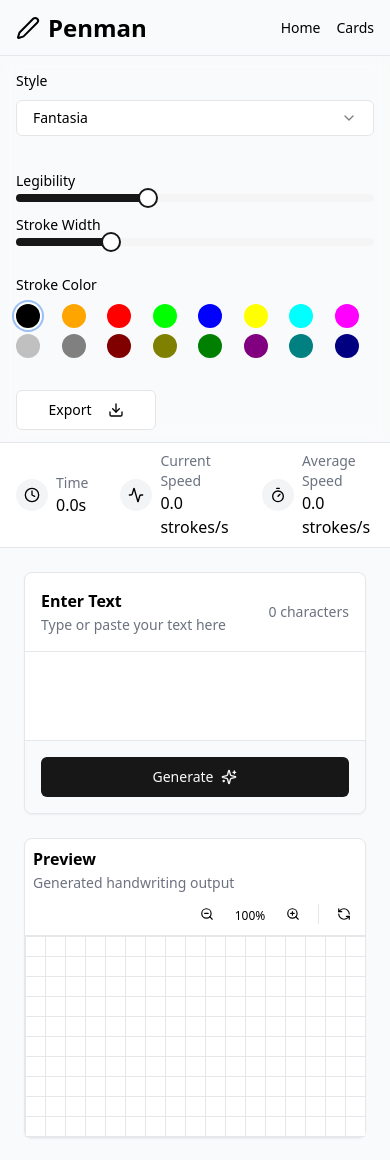
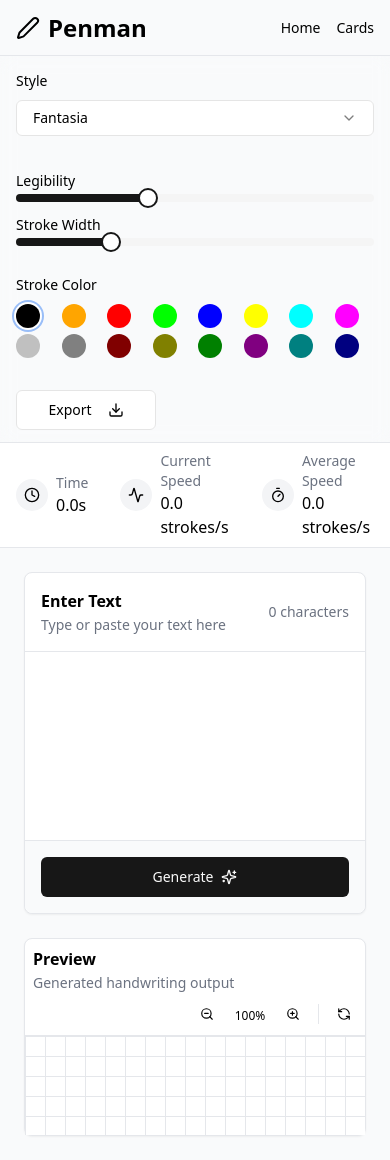
Before and after one commit to parthsolanke/Penman, a React (Vite) app in the folder frontend/: page /playground in a window 390 px wide. Built offline with nearby package versions, Linux system fonts and the light colour scheme.

Commit message:
fix: remove nested containers

```diff
--- a/frontend/src/components/HandwritingPreview.tsx
+++ b/frontend/src/components/HandwritingPreview.tsx
@@ -40,7 +40,7 @@ export default function HandwritingPreview({
   };
 
   return (
-    <div className="bg-white rounded-lg border shadow-sm h-full flex flex-col min-h-[300px]">
+    <div className="bg-white rounded-lg border shadow-sm h-full flex flex-col">
       <div className="p-2 sm:p-4 border-b flex flex-col sm:flex-row items-start sm:items-center justify-between gap-2 sm:gap-0">
         <div>
           <h2 className="font-semibold text-base">Preview</h2>
@@ -87,12 +87,12 @@ export default function HandwritingPreview({
           backgroundSize: '20px 20px, 20px 20px, 10px 10px, 10px 10px',
         }}
       >
-        <div className="absolute inset-0 m-2 sm:m-6">
         <svg
+          className="absolute inset-0"
           width="100%"
           height="100%"
           viewBox={viewBox || `0 0 ${width} ${height}`}
-            preserveAspectRatio="xMidYMid meet"
+          preserveAspectRatio="xMidYMid contain"
           style={{
             transform: `scale(${scale})`,
             transformOrigin: 'center',
@@ -118,6 +118,5 @@ export default function HandwritingPreview({
         </svg>
       </div>
     </div>
-    </div>
   )
 }
```
Lines whose indentation alone changed are shown as unchanged.
